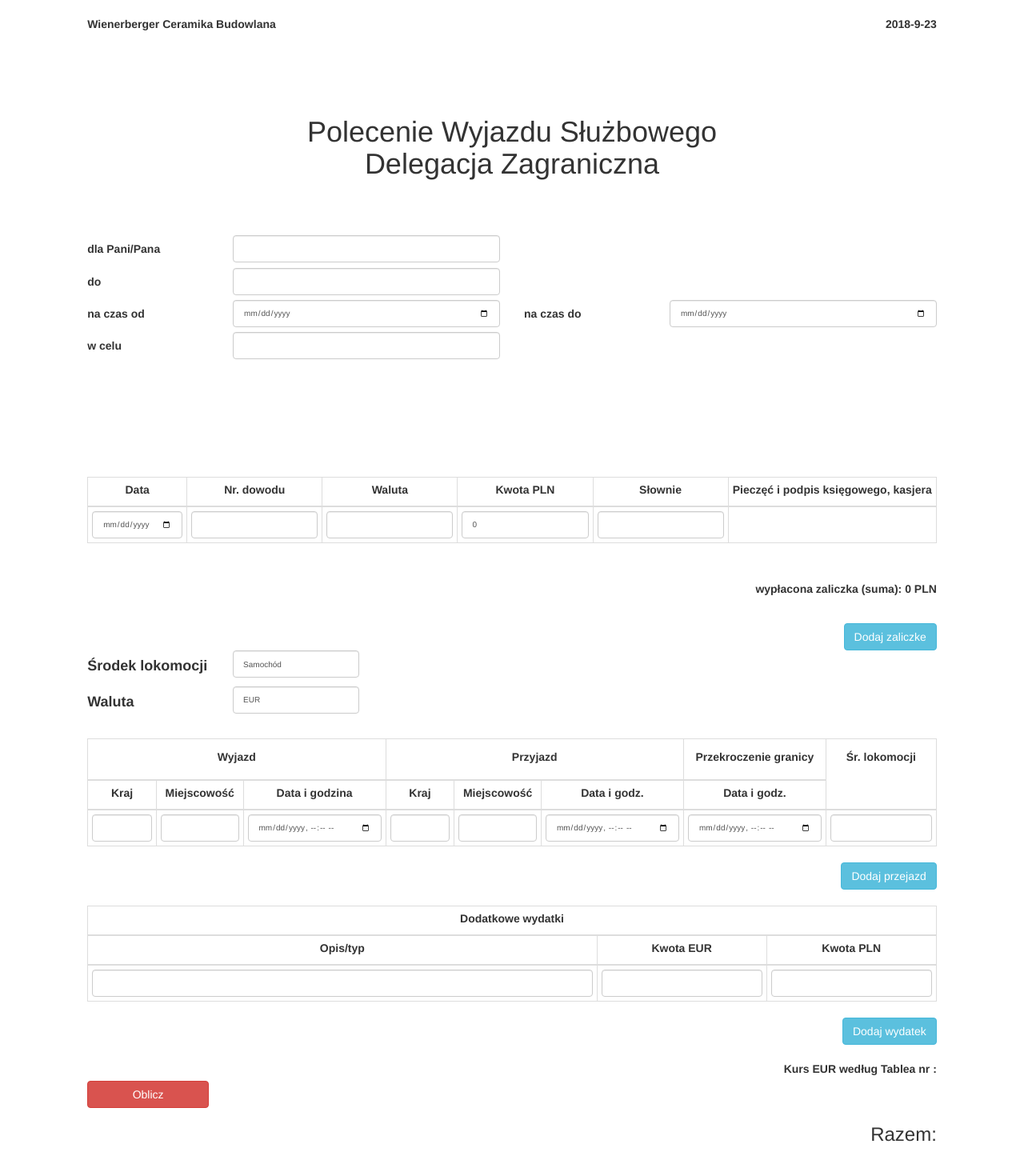
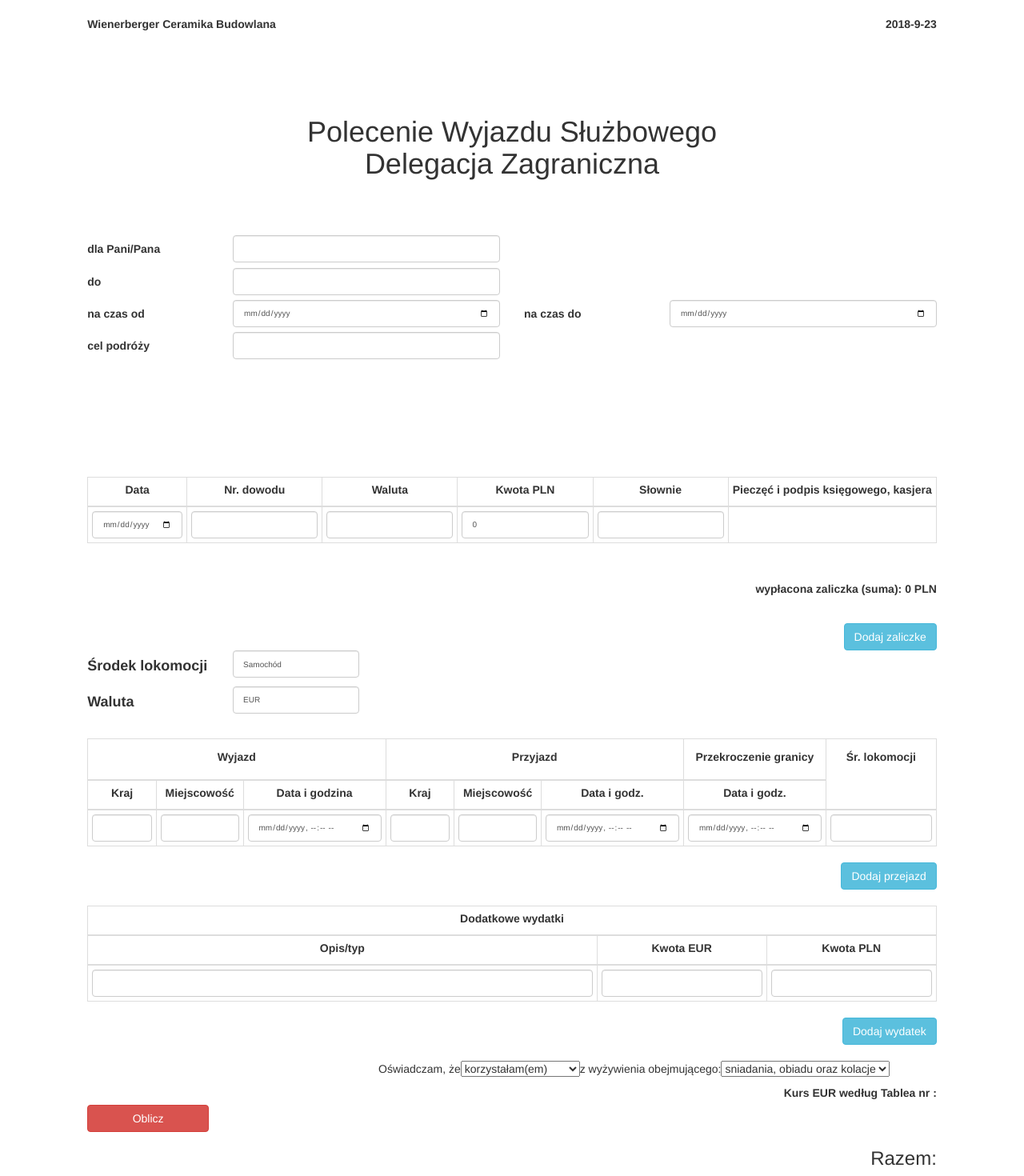
Before and after one commit to plkarmic/Delegacje, a React (Create React App) app in the folder frontend/gui-delegacje/: page / in a window 1280 px wide. Shown: the top 1470 px of the page at 80% size. Before the commit the page ends 1447 px from the top, so only its background shows below. Built offline with nearby package versions, Linux system fonts and the light colour scheme; no server answers.

Commit message:
wyzywienie

```diff
--- a/frontend/gui-delegacje/src/Form.js
+++ b/frontend/gui-delegacje/src/Form.js
@@ -18,6 +18,8 @@ class Form extends React.Component {
     zaliczka: [{data:"", nrDow:"", waluta:"", slownie:"", pieczec:"", kwota:0}],
     test: "",
     person: [{name:"", to:"",timeFrom:"",timeTo:"",reason:""}],
+    ryczaltWyzywienie: 1,
+    ryczaltWyzywienieDetale: "FULL",
 
     outNBP: fetch('http://api.nbp.pl/api/exchangerates/rates/A/' + 'EUR', {
       method: 'GET',
@@ -104,8 +106,15 @@ handleChange = (e) => {
       }
       this.setState({ tripDetails }, () => console.log(this.state.transportType))
       console.log(transportTypeAll)
-    }
-    else {
+    } else if (["ryczaltWyzywienie"].includes(e.target.className))  {
+      let ryczaltWyzywienie = this.state.ryczaltWyzywienie
+      ryczaltWyzywienie = e.target.value
+      this.setState({ ryczaltWyzywienie })
+    }else if (["ryczaltWyzywienieDetale"].includes(e.target.className))  {
+      let ryczaltWyzywienieDetale = this.state.ryczaltWyzywienieDetale
+      ryczaltWyzywienieDetale = e.target.value
+      this.setState({ ryczaltWyzywienieDetale })
+    }else {
       this.setState({ [e.target.name]: e.target.value.toUpperCase() })
     }
 
@@ -174,7 +183,9 @@ handleSubmit = (e) => {
         transportType: this.state.transportType,
         roundTrip: this.state.tripDetails,
         expansesDetails: this.state.expansesDetails,
-        duration: this.state.total
+        duration: this.state.total,
+        ryczaltWyzywienie: this.state.ryczaltWyzywienie,
+        ryczaltWyzywienieDetale: this.state.ryczaltWyzywienieDetale
     }
     console.log((JSON.stringify(response)))
 
@@ -206,7 +217,7 @@ handleSubmit = (e) => {
 
 }
 render() {
-    let {transportTypeAll, tripDetails, expansesDetails, waluta, zaliczka, person} = this.state
+    let {transportTypeAll, tripDetails, expansesDetails, waluta, zaliczka, person, ryczaltWyzywienie, ryczaltWyzywienieDetale} = this.state
     return (
       <form onSubmit={this.handleSubmit} onChange={this.handleChange} >
 
@@ -327,6 +338,32 @@ render() {
             </div>
             <div className="col-lg-8">
             <div className="row"><br></br></div>
+            <div className="row">
+            </div>
+            <div className="row">
+
+              <div className="col-xs-12 col-md-12">
+
+              <p>Oświadczam, że
+                <select className="ryczaltWyzywienie" value={this.state.ryczaltWyzywienie}>
+                  <option value="1" >korzystałam(em)</option>
+                  <option value="0">nie korzystałam(em)</option>
+                </select>
+              z wyżywienia obejmującego:
+                <select className="ryczaltWyzywienieDetale" value={this.state.ryczaltWyzywienieDetale}>
+                  <option value="FULL" >sniadania, obiadu oraz kolacje</option>
+                  <option value="BRLA">śniadania oraz obiady</option>
+                  <option value="BRDN">śniadania oraz kolacje</option>
+                  <option value="LADN">obiady oraz obiady</option>
+                  <option value="BR">śniadania</option>
+                  <option value="LA">obiady</option>
+                  <option value="DN">kolacje</option>
+                </select>
+              </p>
+
+              </div>
+
+            </div>
               <div className="row">
                   <div className="col-xs-12 col-md-12"><span className="pull-right"><label>Kurs {this.state.waluta} według Tablea nr {this.state.tabelaNBP}: {this.state.kurs}</label></span></div>
                   {/* <div className="col-lg-4"><label><h3><input className="result" value={this.state.kurs} onChange={"aaa"}></input></h3></label></div> */}
--- a/frontend/gui-delegacje/src/firstPage.js
+++ b/frontend/gui-delegacje/src/firstPage.js
@@ -51,9 +51,9 @@ const firstPage = (props) => {
                 <div className="col-xs-12 col-md-12 print-only"> <h5><label forHtml="userName">na czas od: {person[0].timeFrom} na czas do: {person[0].timeTo}</label></h5>  </div>
             </div>
             <div className="row">
-                <div className="col-xs-2 col-md-2 hidden-print"> <h5><label forHtml="userNameFor">w celu</label></h5> </div>
-                <div className="col-xs-4 col-md-4 hidden-print"> <input type="text" className="userNameForm reason" name="userNameFor" id="userNameFor"/></div>
-                <div className="col-xs-12 col-md-12 print-only"> <h5><label forHtml="userName">w celu: {person[0].reason}</label></h5>  </div>
+                <div className="col-xs-2 col-md-2 hidden-print"> <h5><label forHtml="userNameFor">cel podróży</label></h5> </div>
+                <div className="col-xs-4 col-md-4 hidden-print"> <input type="text" className="userNameForm reason" name="userNameFor" id="userNameFor" required/></div>
+                <div className="col-xs-12 col-md-12 print-only"> <h5><label forHtml="userName">cel podróży: {person[0].reason}</label></h5>  </div>
             </div>
             <div className="row"><br></br></div>
             <div className="row"><br></br></div>
```
Also changed, not shown: 1 other file (tests, documents, lock files or other folders).
